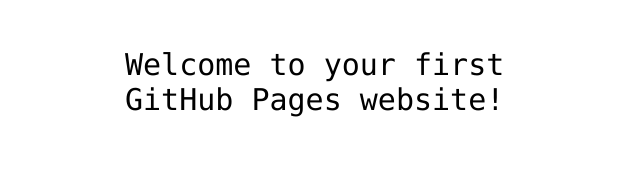
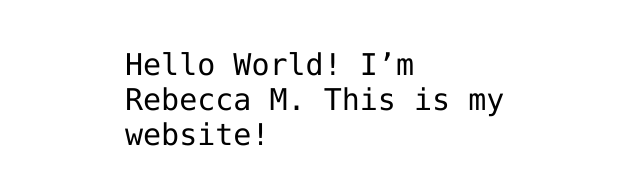
Before and after one commit to rmuhle/hello-world, a plain HTML site: page index.html in a window 1280 px wide. Shown: the part 341-526 px from the top of the page, without its empty margins (315-955 px from the left). Drawn offline with Linux system fonts and the light colour scheme.

Commit message:
Update index.html

```diff
--- a/index.html
+++ b/index.html
@@ -12,7 +12,7 @@
 <img src="https://octodex.github.com/images/daftpunktocat-thomas.gif" id="octocat" alt="octocat-gif" />
 
 <!-- Change this code here by copy and pasting your template on line 15 -->
-<p>Welcome to your first GitHub Pages website!</p>
+<p>Hello World! I’m Rebecca M. This is my website!</p>
 
 </body>
 </html>
```
